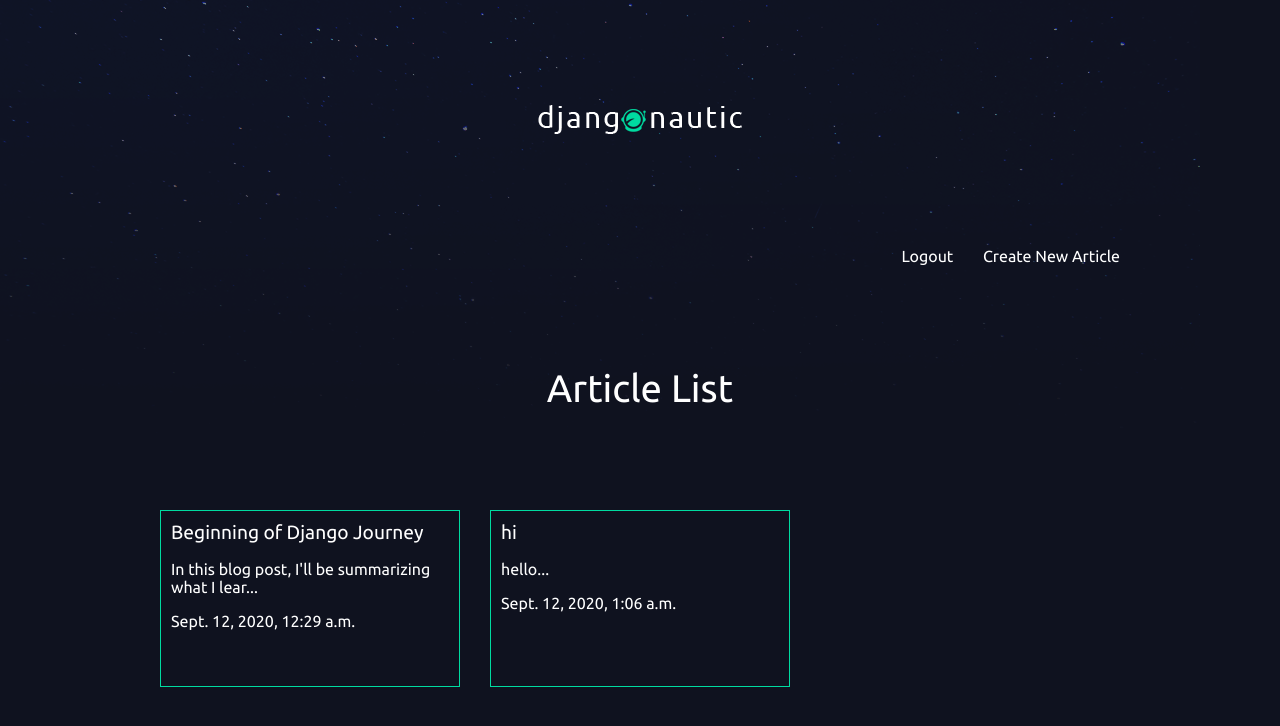
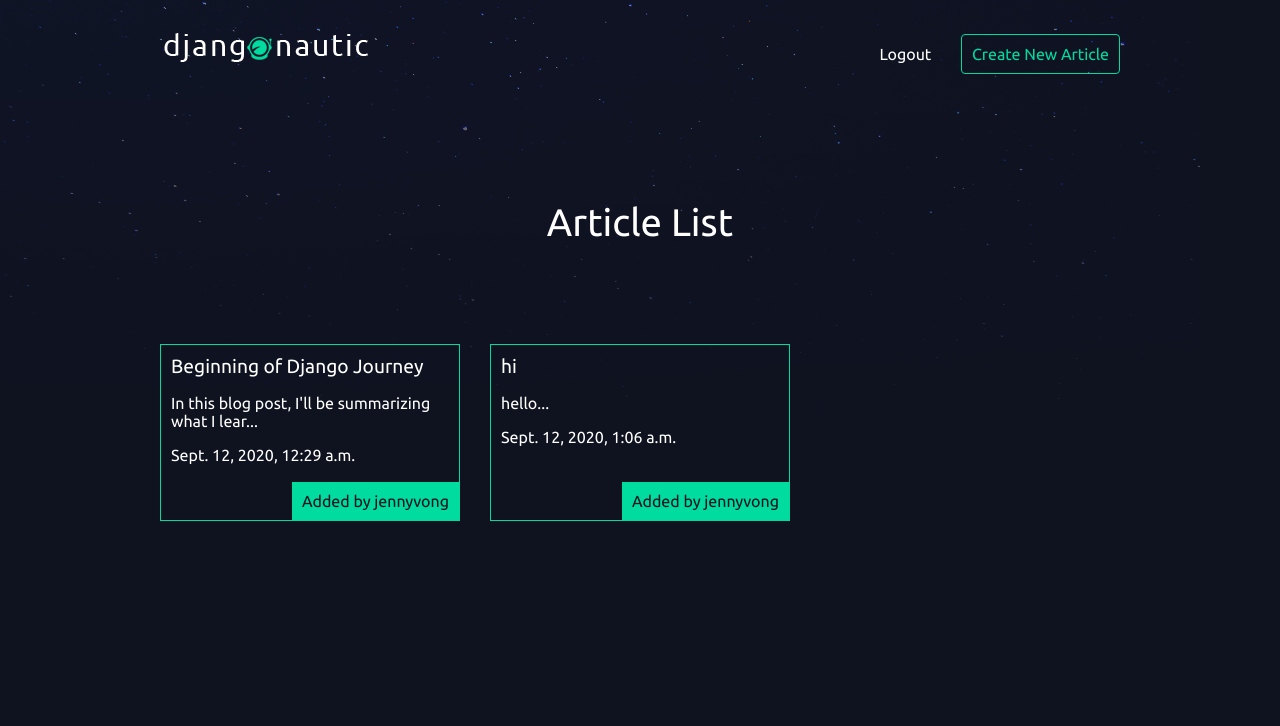
Before and after one commit to JennyVong/Django-blog, a Django app: page / in a window 1280 px wide. Shown: the top 726 px of the page. Run offline with Django 3.2, Linux system fonts and the light colour scheme; a user stored in the database is signed in; data comes from the database, SQL or seed files in the repository; both versions use the stored data as it was after the commit.

Commit message:
styled web application

```diff
--- a/djangonautic/accounts/templates/accounts/login.html
+++ b/djangonautic/accounts/templates/accounts/login.html
@@ -8,8 +8,9 @@
     {{ form }}
     {% if request.GET.next %}
         <input type='hidden' name='text' value={{request.GET.next}}>
-    {% endif }
-    <input type="submit" value="Login">
+    {% endif %}
+        <input type="submit" value="Login">
+    <p>Not got an account? <a href="{% url 'accounts:signup' %}">Sign Up</a></p>
 </form>
 
 {% endblock %}
--- a/djangonautic/articles/templates/articles/article_create.html
+++ b/djangonautic/articles/templates/articles/article_create.html
@@ -4,6 +4,7 @@
 <div class="create-article">
     <h2>Create New Article</h2>
     <form action="{% url 'articles:create' %}" class="site-form" method="post" enctype="multipart/form-data">
+        {% csrf_token %}
         {{ form }}
         <input type="submit" value="Create">
     </form>
--- a/djangonautic/articles/templates/articles/article_list.html
+++ b/djangonautic/articles/templates/articles/article_list.html
@@ -8,6 +8,7 @@
                 <h2><a href="{% url 'articles:detail' article.slug %}">{{ article.title }}</a></h2>
                 <p> {{ article.snippet }} </p>
                 <p> {{ article.date }} </p>
+                <p class="author">Added by {{ article.author.username }}</p>
             </div>
         {% endfor %}
     </div>
--- a/djangonautic/articles/views.py
+++ b/djangonautic/articles/views.py
@@ -11,7 +11,7 @@ def article_list(request):
 def article_detail(request,slug):
     # return HttpResponse(slug)
     article = Article.objects.get(slug=slug)
-    return render(request,'articles/article_detail.html',{'articles':article})
+    return render(request,'articles/article_detail.html',{'article':article})
 
 @login_required(login_url="/accounts/login/")
 def article_create(request):
--- a/djangonautic/assets/styles.css
+++ b/djangonautic/assets/styles.css
@@ -69,3 +69,78 @@ nav button{
 .article h2{
     font-size: 1.2em;
 }
+
+.articles .article .author{
+    padding: 10px;
+    background: #00dba0;
+    position: absolute;
+    right: 0;
+    bottom: 0;
+    margin: 0;
+    color: #0f121f;
+}
+
+.article-detail .article{
+    padding: 0;
+}
+
+.article-detail .article img{
+    max-width: 100%;
+}
+
+.article-detail .article h2{
+    text-align: center;
+    margin: 20px auto;
+    font-size: 2em;
+}
+
+.article-detail .article p{
+    text-align: center;
+}
+
+.site-form{
+    margin-top: 60px;
+    border: 1px solid #00dba0;
+    padding: 20px;
+}
+
+.site-form input, .site-form textarea{
+    display: block;
+    margin: 20px 0 0 0;
+    padding: 10px;
+}
+
+a.highlight{
+    border: 1px solid #00dba0;
+    padding: 10px;
+    border-radius: 4px;
+    color: #00dba0;
+}
+
+.helptext, .helptext ul{
+    margin: 0 auto 20px;
+    color: #bbb;
+    font-size: 0.9em;
+    display: block;
+}
+
+.errorlist li{
+    padding: 10px;
+    list-style-type: none;
+    border: 1px solid #ff5722;
+    color: #ff5722;
+    margin: 10px 0;
+}
+
+.errorlist{
+    padding: 0;
+}
+
+.site-form input[type="submit"]{
+    background: #00dba0;
+    border: 0;
+    color: #fff;
+    font-size: 1.2em;
+    border-radius: 4px;
+    margin: 10px 0;
+}
--- a/djangonautic/templates/base_layout.html
+++ b/djangonautic/templates/base_layout.html
@@ -10,7 +10,7 @@
     <link rel="stylesheet" href="{% static 'styles.css' %}">
 </head>
     <body>
-        <div class="wrapper">
+        <header class="wrapper">
             <h1><a href= "{% url 'articles:list' %}"><img src="{% static 'logo.png' %}"/></a></h1>
             <nav>
                 <ul>
@@ -28,6 +28,8 @@
                     {% endif %}
                 </ul>
             </nav>
+        </header>
+        <div class="wrapper">
             {% block content %}
             {% endblock %}
         </div>
```
Also changed, not shown: djangonautic/assets/slugify.js (added, +13 -0 lines), djangonautic/db.sqlite3.
